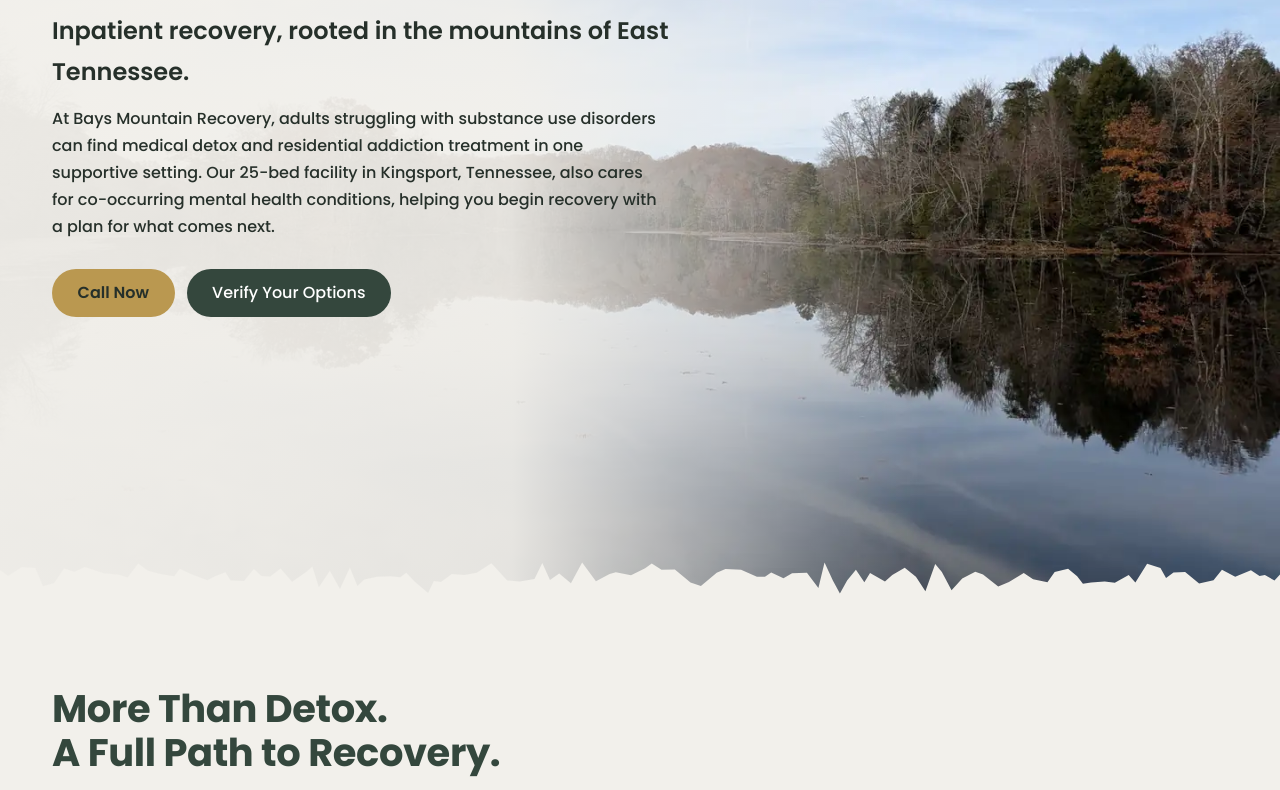
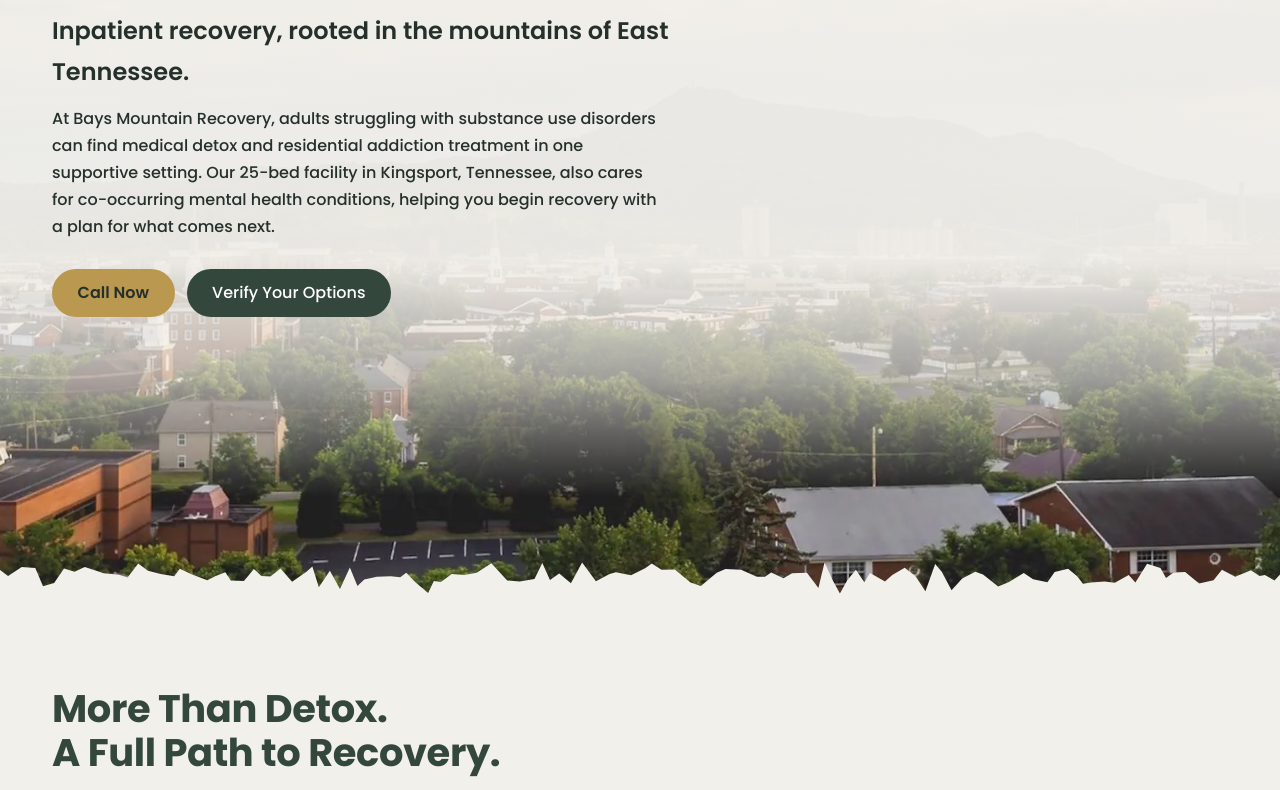
Before and after one commit to dannyfelici/baysmountainrecovery, an Astro site: page / in a window 1280 px wide. Shown: the part 373-1163 px from the top of the page. Built offline with nearby package versions, Linux system fonts and the light colour scheme; Astro itself is replaced by a stand-in of ours.

Commit message:
Restore the Bays Mountain skyline as the homepage hero image (WebP)
Co-Authored-By: Claude Opus 5.5 <noreply@anthropic.com>
Claude-Session: https://claude.ai/code/session_01TBzePnunXNzkzUYU96kJfB

```diff
--- a/src/pages/index.astro
+++ b/src/pages/index.astro
@@ -53,7 +53,7 @@ const features = [
   schema={schema}
 >
   <section class="home-hero">
-    <img src="/images/reservoir-reflection.webp" alt="The reservoir at Bays Mountain Park reflecting the autumn tree line" width="1440" height="1080" fetchpriority="high" />
+    <img src="/images/bays-mountain-skyline.webp" alt="Bays Mountain rising above Kingsport, Tennessee" width="1664" height="1000" fetchpriority="high" />
     <div class="container home-hero-copy">
       <p class="eyebrow">Medical Detox &amp; Residential Treatment · Kingsport, TN</p>
       <h1>Drug and Alcohol Rehab in Kingsport, TN</h1>
--- a/src/styles/global.css
+++ b/src/styles/global.css
@@ -94,8 +94,8 @@ p { margin: 0 0 1em; }
 
 /* Home hero */
 .home-hero { position: relative; min-height: 840px; display: flex; flex-direction: column; }
-.home-hero > img { position: absolute; inset: 0; width: 100%; height: 100%; object-fit: cover; object-position: 65% 50%; }
-.home-hero::before { content: ""; position: absolute; inset: 0; z-index: 1; background: linear-gradient(90deg, rgba(242,240,235,.96) 0%, rgba(242,240,235,.92) 40%, rgba(242,240,235,.45) 58%, rgba(242,240,235,0) 72%); }
+.home-hero > img { position: absolute; inset: 0; width: 100%; height: 100%; object-fit: cover; object-position: center 70%; }
+.home-hero::before { content: ""; position: absolute; inset: 0; z-index: 1; background: linear-gradient(180deg, rgba(242,240,235,.97) 0%, rgba(242,240,235,.95) 60%, rgba(242,240,235,.6) 74%, rgba(242,240,235,0) 88%); }
 .home-hero > * { position: relative; z-index: 2; }
 .home-hero > img { z-index: 0; }
 .home-hero-copy { padding-top: 3.5rem; padding-bottom: 6rem; }
```
